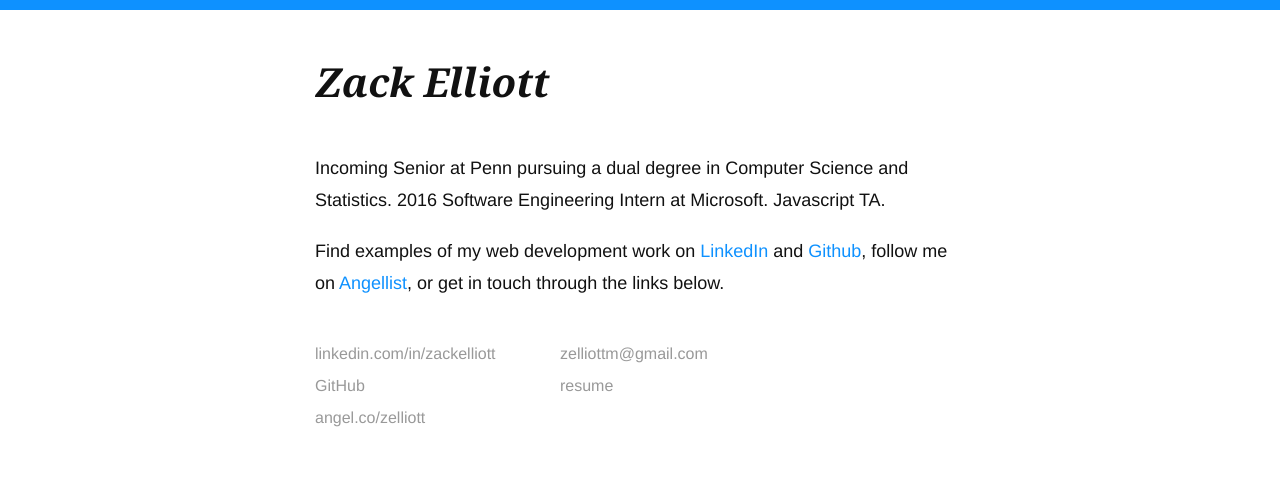
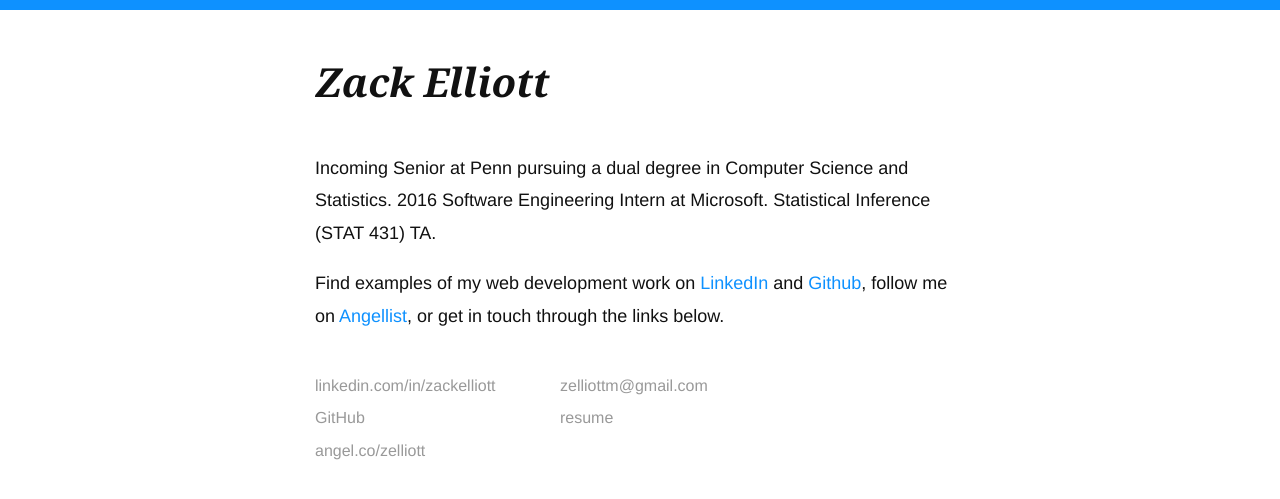
Before and after one commit to zelliott/zelliott.github.io, a Jekyll site: the page built from index.html, in a window 1280 px wide. Shown: the top 499 px of the page. Built offline with Jekyll 4.4.1, drawn with Linux system fonts in a browser that asks for light colours.

Commit message:
Update _config.yml

```diff
--- a/_config.yml
+++ b/_config.yml
@@ -2,7 +2,7 @@
 title: "Zack Elliott"
 email: "zelliottm@gmail.com"
 description: "Personal website of Zack Elliott: statistics + computer science dual degree student at Penn."
-blurb: Incoming Senior at Penn pursuing a dual degree in Computer Science and Statistics.  2016 Software Engineering Intern at Microsoft.  Javascript TA.
+blurb: Incoming Senior at Penn pursuing a dual degree in Computer Science and Statistics.  2016 Software Engineering Intern at Microsoft.  Statistical Inference (STAT 431) TA.
 baseurl: ""
 url: "http://zelliottm.com"
 github: github.com/zelliott
```
